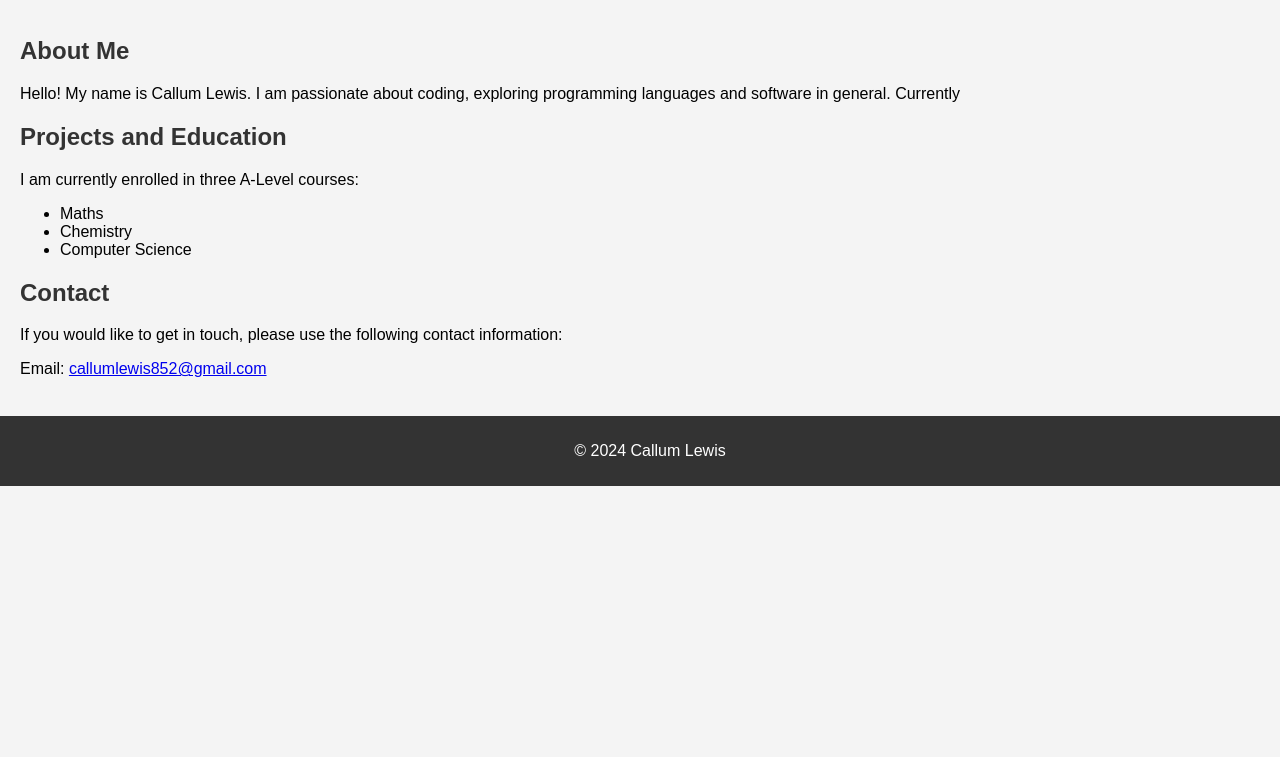
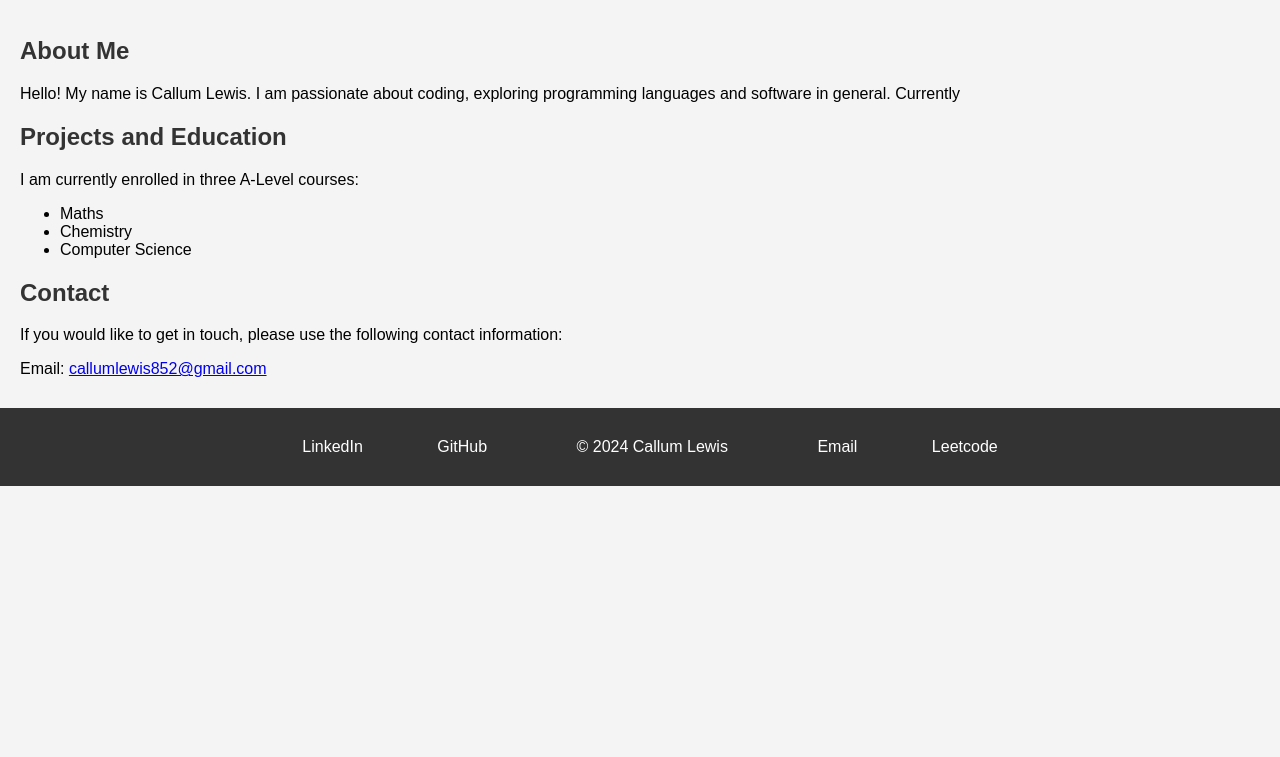
Before and after one commit to CallumLewisGH/Personal-Website, a plain HTML site: page index.html in a window 1280 px wide. Shown: the part 314-1071 px from the top of the page. Drawn offline with Linux system fonts and the light colour scheme.

Commit message:
Adds very special links

```diff
--- a/index.html
+++ b/index.html
@@ -74,6 +74,21 @@
             width: 100%;
             z-index: 1000; /* Ensure it stays above other content */
         }
+        footer span{
+            padding: 50px;
+        }
+
+        footer a {
+            color: #ffffff;
+            text-decoration: none;
+            margin: 0 15px;
+            padding: 20px;
+            display: inline-block;
+        }
+        footer a:hover {
+            text-decoration: underline;
+        }
+
     </style>
 </head>
 <body>
@@ -83,7 +98,6 @@
         </div>
     </header>
     <nav>
-        <img src = "LI.webp" alt = "GitHub">
         <a href="#about">About Me</a>
         <a href="#Projects and Education">Projects and Education</a>
         <a href="#contact">Contact</a>
@@ -108,11 +122,17 @@
             <ul class="contact-info">
                 <li>Email: <a href="mailto:callumlewis852@gmail.com">callumlewis852@gmail.com</a></li>
 
+
             </ul>
         </section>
     </div>
     <footer>
-        <p>&copy; 2024 Callum Lewis</p>
+        <a href = "https://www.linkedin.com/in/callum-lewis-9158ba263/"> LinkedIn</a>
+        <a href = "https://github.com/CallumLewisGH"> GitHub</a>
+        <span>&copy; 2024 Callum Lewis</span>
+        <a href= "mailto:callumlewis852@gmail.com"> Email</a>
+        <a href = "https://leetcode.com/CallumLewisLC/"> Leetcode</a>
+
     </footer>
 </body>
 </html>
```
